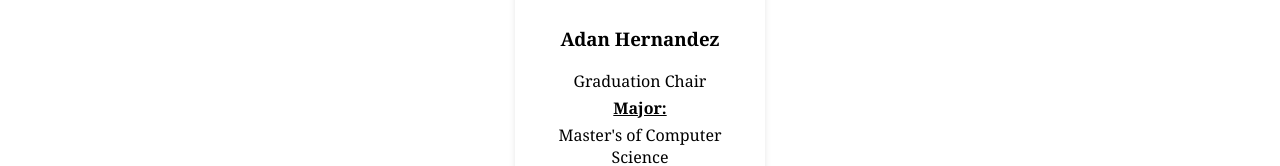
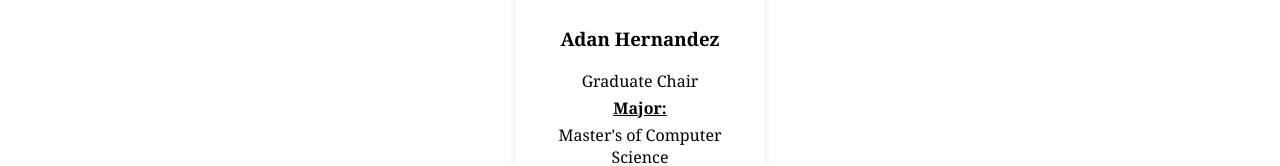
Before and after one commit to alex-osorio10/shpe_website, a React (Vite) app in the folder my_shpe_website/: page /officers in a window 1280 px wide. Shown: the part 2040-2206 px from the top of the page. Built offline with nearby package versions, Linux system fonts and the light colour scheme.

Commit message:
Changed Adan's position from 'graduation' to 'graduate'

```diff
--- a/my_shpe_website/src/Officers.jsx
+++ b/my_shpe_website/src/Officers.jsx
@@ -1,5 +1,5 @@
 import React from 'react';
-import OfficerCard from './OfficerCard'; // Assuming you have an OfficerCard component already
+import OfficerCard from './OfficerCard';
 import josePhoto from './assets/images/headshots/jose_photo.webp';
 import zayraPhoto from './assets/images/headshots/zayra_photo.webp';
 import estefaniPhoto from './assets/images/headshots/estefani_photo.webp';
@@ -101,7 +101,7 @@ const officerData = [
   },
   {
     name: "Adan Hernandez",
-    title: "Graduation Chair",
+    title: "Graduate Chair",
     department: "Master's of Computer Science",
     imgSrc: adanPhoto,
     linkedInUrl: "https://linkedin.com"
```
